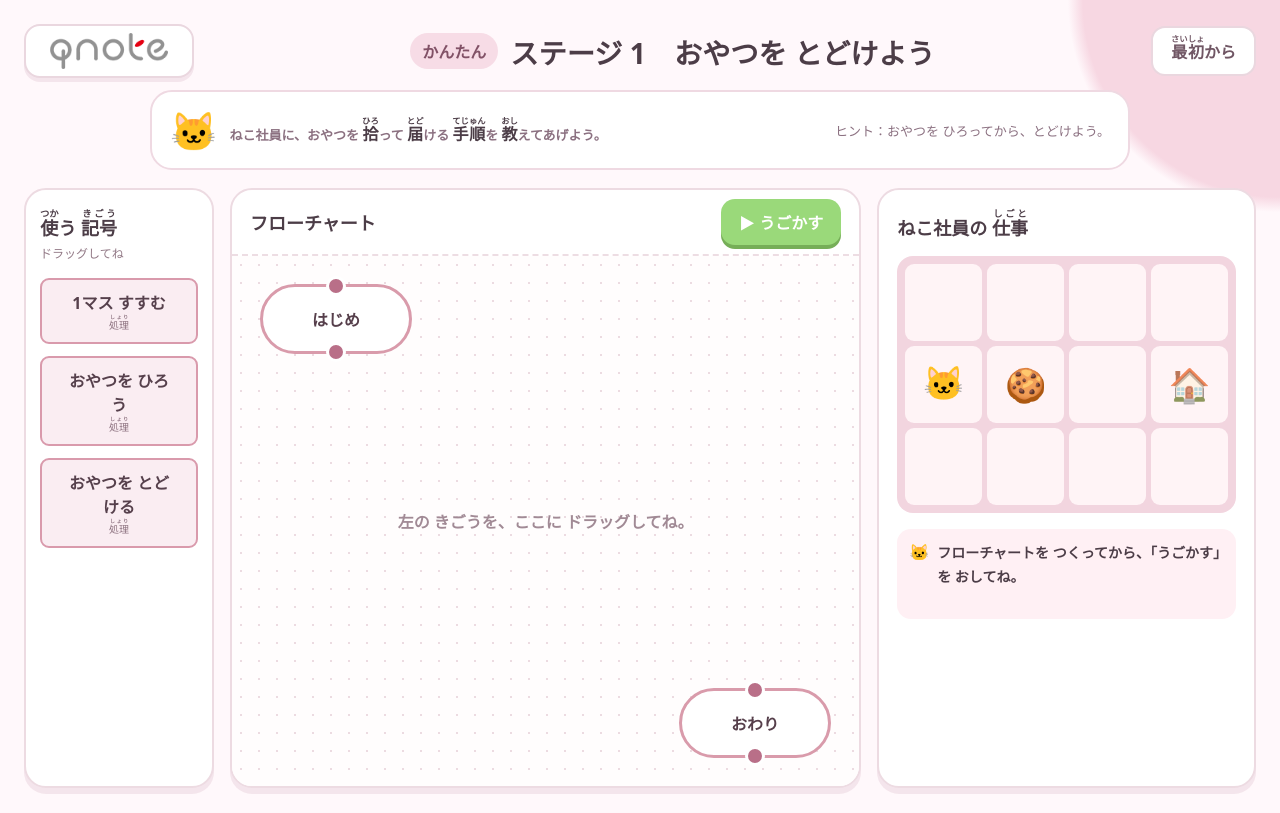
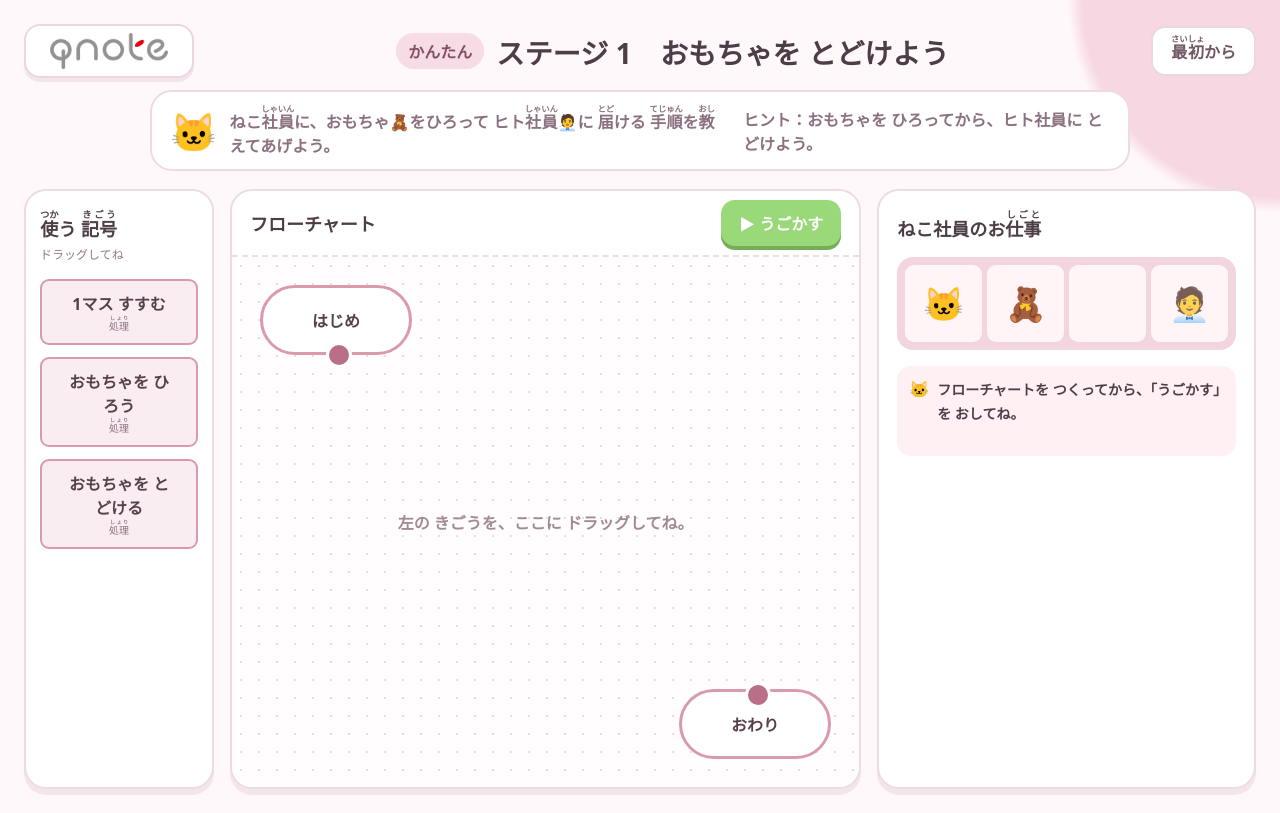
Before and after one commit to yuka-okaniwa/neko-flowchart, a React (Vite) app: page / in a window 1280 px wide. Built offline with nearby package versions, Linux system fonts and the light colour scheme.

Commit message:
ステージ１完成

```diff
--- a/src/App.tsx
+++ b/src/App.tsx
@@ -10,11 +10,11 @@ const NODE_WIDTH = 152
 const NODE_HEIGHT = 70
 
 const actionLabels: Record<Action, string> = {
-  start: 'はじめ', end: 'おわり', move: '1マス すすむ', pickUp: 'おやつを ひろう', deliver: 'おやつを とどける',
+  start: 'はじめ', end: 'おわり', move: '1マス すすむ', pickUp: 'おもちゃを ひろう', deliver: 'おもちゃを とどける',
 }
 
 function freshRunState(): RunState {
-  return { cat: { ...stage.start }, hasSnack: false, status: 'idle', message: 'フローチャートを つくってから、「うごかす」を おしてね。' }
+  return { cat: { ...stage.start }, hasToy: false, status: 'idle', message: 'フローチャートを つくってから、「うごかす」を おしてね。' }
 }
 
 function makeId(action: Action) {
@@ -28,7 +28,9 @@ export default function App() {
   const [runState, setRunState] = useState<RunState>(freshRunState)
   const [dragging, setDragging] = useState<{ id: string; offsetX: number; offsetY: number } | null>(null)
   const [newAction, setNewAction] = useState<Action | null>(null)
+  const [newActionPreview, setNewActionPreview] = useState<{ x: number; y: number } | null>(null)
   const [connecting, setConnecting] = useState<string | null>(null)
+  const [connectionPreview, setConnectionPreview] = useState<{ x: number; y: number } | null>(null)
   const canvasRef = useRef<HTMLDivElement>(null)
 
   function initialNodes(): FlowNode[] {
@@ -52,9 +54,12 @@ export default function App() {
 
   useEffect(() => {
     function onMove(event: PointerEvent) {
-      if (!dragging || !canvasRef.current) return
-      const point = canvasPoint(event)
-      setNodes((current) => current.map((node) => node.id === dragging.id ? { ...node, x: point.x - dragging.offsetX, y: point.y - dragging.offsetY } : node))
+      if (dragging && canvasRef.current) {
+        const point = canvasPoint(event)
+        setNodes((current) => current.map((node) => node.id === dragging.id ? { ...node, x: point.x - dragging.offsetX, y: point.y - dragging.offsetY } : node))
+      }
+      if (newAction) setNewActionPreview({ x: event.clientX, y: event.clientY })
+      if (connecting && canvasRef.current) setConnectionPreview(canvasPoint(event))
     }
     function onUp(event: PointerEvent) {
       if (newAction && canvasRef.current) {
@@ -71,7 +76,7 @@ export default function App() {
           setEdges((current) => [...current, { id: `${connecting}-${target}`, from: connecting, to: target }])
         }
       }
-      setDragging(null); setNewAction(null); setConnecting(null)
+      setDragging(null); setNewAction(null); setNewActionPreview(null); setConnecting(null); setConnectionPreview(null)
     }
     window.addEventListener('pointermove', onMove)
     window.addEventListener('pointerup', onUp)
@@ -114,18 +119,19 @@ export default function App() {
   return (
     <main className="app-shell">
       <header className="topbar"><div className="logo"><img src="/images/company-logo.png" alt="会社ロゴ" /></div><div className="stage-title"><span className="difficulty">{stage.difficulty}</span><h1>ステージ 1　{stage.title}</h1></div><button className="reset-button" onClick={reset}><ruby>最初<rt>さいしょ</rt></ruby>から</button></header>
-      <section className="intro"><div className="cat-portrait">🐱</div><p>{stage.description.map((part, index) => part.ruby ? <ruby key={index}>{part.text}<rt>{part.ruby}</rt></ruby> : <span key={index}>{part.text}</span>)}</p><span>ヒント：おやつを ひろってから、とどけよう。</span></section>
+      <section className="intro"><div className="cat-portrait">🐱</div><p className="stage-description">{stage.description.map((part, index) => part.ruby ? <ruby key={index}>{part.text}<rt>{part.ruby}</rt></ruby> : <span className="stage-description" key={index}>{part.text}</span>)}</p><span>ヒント：おもちゃを ひろってから、ヒト社員に とどけよう。</span></section>
       <div className="game-layout">
-        <aside className="palette panel"><h2><ruby>使<rt>つか</rt></ruby>う <ruby>記号<rt>きごう</rt></ruby></h2><p>ドラッグしてね</p>{stage.availableActions.map((action) => <button key={action} className={`palette-node ${action}`} onPointerDown={(event) => { event.preventDefault(); setNewAction(action) }}>{actionLabels[action]}<small><ruby>処理<rt>しょり</rt></ruby></small></button>)}</aside>
-        <section className="editor panel"><div className="editor-heading"><h2>フローチャート</h2><button className="run-button" onClick={runFlow} disabled={runState.status === 'running'}>▶ うごかす</button></div><div ref={canvasRef} className="canvas">
-          <svg className="edge-layer" aria-label="やじるしを さわると けせます">{edges.map((edge) => { const from = nodes.find((node) => node.id === edge.from); const to = nodes.find((node) => node.id === edge.to); if (!from || !to) return null; const x1 = from.x + NODE_WIDTH / 2; const y1 = from.y + NODE_HEIGHT; const x2 = to.x + NODE_WIDTH / 2; const y2 = to.y; return <g key={edge.id}><line className="edge-hit-area" x1={x1} y1={y1} x2={x2} y2={y2} onPointerDown={(event) => { event.stopPropagation(); deleteEdge(edge.id) }} /><line className="edge-visible" x1={x1} y1={y1} x2={x2} y2={y2} markerEnd="url(#arrow)" /></g> })}<defs><marker id="arrow" markerWidth="8" markerHeight="8" refX="7" refY="4" orient="auto"><path d="M0,0 L8,4 L0,8 Z" /></marker></defs></svg>
-          {nodes.map((node) => <div key={node.id} className={`flow-node ${node.action} ${invalidIds.includes(node.id) ? 'invalid' : ''}`} style={{ left: node.x, top: node.y }} onPointerDown={(event) => { if ((event.target as HTMLElement).classList.contains('connector') || (event.target as HTMLElement).classList.contains('delete-node')) return; event.preventDefault(); setDragging({ id: node.id, offsetX: event.nativeEvent.offsetX, offsetY: event.nativeEvent.offsetY }) }}>{node.action !== 'start' && node.action !== 'end' && <button className="delete-node" aria-label={`${actionLabels[node.action]}を けす`} onPointerDown={(event) => { event.stopPropagation(); deleteNode(node.id) }} />}<span className="connector input" data-input-id={node.id} title="ここへつなぐ" />{actionLabels[node.action]}<span className="connector output" onPointerDown={(event) => { event.stopPropagation(); event.preventDefault(); setConnecting(node.id) }} title="ここからつなぐ" /></div>)}
+        <aside className="palette panel"><h2><ruby>使<rt>つか</rt></ruby>う <ruby>記号<rt>きごう</rt></ruby></h2><p>ドラッグしてね</p>{stage.availableActions.map((action) => <button key={action} className={`palette-node ${action}`} onPointerDown={(event) => { event.preventDefault(); setNewAction(action); setNewActionPreview({ x: event.clientX, y: event.clientY }) }}>{actionLabels[action]}<small><ruby>処理<rt>しょり</rt></ruby></small></button>)}</aside>
+        <section className="editor panel"><div className="editor-heading"><h2>フローチャート</h2><div className="editor-actions">{edges.length > 0 && <p className="arrow-help">やじるしを タッチすると けせるよ</p>}<button className="run-button" onClick={runFlow} disabled={runState.status === 'running'}>▶ うごかす</button></div></div><div ref={canvasRef} className="canvas">
+          <svg className="edge-layer" aria-label="やじるしを さわると けせます">{edges.map((edge) => { const from = nodes.find((node) => node.id === edge.from); const to = nodes.find((node) => node.id === edge.to); if (!from || !to) return null; const x1 = from.x + NODE_WIDTH / 2; const y1 = from.y + NODE_HEIGHT; const x2 = to.x + NODE_WIDTH / 2; const y2 = to.y; return <g key={edge.id}><line className="edge-hit-area" x1={x1} y1={y1} x2={x2} y2={y2} onPointerDown={(event) => { event.stopPropagation(); deleteEdge(edge.id) }} /><line className="edge-visible" x1={x1} y1={y1} x2={x2} y2={y2} markerEnd="url(#arrow)" /></g> })}{connecting && connectionPreview && (() => { const from = nodes.find((node) => node.id === connecting); return from && <line className="edge-preview" x1={from.x + NODE_WIDTH / 2} y1={from.y + NODE_HEIGHT} x2={connectionPreview.x} y2={connectionPreview.y} markerEnd="url(#arrow-preview)" /> })()}<defs><marker id="arrow" markerWidth="8" markerHeight="8" refX="7" refY="4" orient="auto"><path d="M0,0 L8,4 L0,8 Z" /></marker><marker id="arrow-preview" markerWidth="8" markerHeight="8" refX="7" refY="4" orient="auto"><path d="M0,0 L8,4 L0,8 Z" /></marker></defs></svg>
+          {nodes.map((node) => <div key={node.id} className={`flow-node ${node.action} ${invalidIds.includes(node.id) ? 'invalid' : ''}`} style={{ left: node.x, top: node.y }} onPointerDown={(event) => { if ((event.target as HTMLElement).classList.contains('connector') || (event.target as HTMLElement).classList.contains('delete-node')) return; event.preventDefault(); setDragging({ id: node.id, offsetX: event.nativeEvent.offsetX, offsetY: event.nativeEvent.offsetY }) }}>{node.action !== 'start' && node.action !== 'end' && <button className="delete-node" aria-label={`${actionLabels[node.action]}を けす`} onPointerDown={(event) => { event.stopPropagation(); deleteNode(node.id) }} />}{node.action !== 'start' && <span className="connector input" data-input-id={node.id} title="ここへつなぐ" />}{actionLabels[node.action]}{node.action !== 'end' && <span className="connector output" onPointerDown={(event) => { event.stopPropagation(); event.preventDefault(); setConnecting(node.id); setConnectionPreview(canvasPoint(event)) }} title="ここからつなぐ" />}</div>)}
           {connecting && <div className="connection-hint">つなぎたい きごうの ● まで ドラッグ！</div>}
           {nodes.every((node) => node.action === 'start' || node.action === 'end') && <div className="empty-canvas">左の きごうを、ここに ドラッグしてね。</div>}
         </div></section>
-        <section className="board panel"><h2>ねこ社員の <ruby>仕事<rt>しごと</rt></ruby></h2><div className="grid" style={{ gridTemplateColumns: `repeat(${stage.grid.columns}, 1fr)` }}>{Array.from({ length: stage.grid.columns * stage.grid.rows }, (_, index) => { const x = index % stage.grid.columns; const y = Math.floor(index / stage.grid.columns); const catHere = runState.cat.x === x && runState.cat.y === y; const snackHere = stage.snack.x === x && stage.snack.y === y && !runState.hasSnack; const targetHere = stage.delivery.x === x && stage.delivery.y === y; return <div key={index} className="cell">{targetHere && <span className="target">🏠</span>}{snackHere && <span className="snack">🍪</span>}{catHere && <span className={`cat ${runState.status === 'success' ? 'happy' : ''}`}>🐱</span>}</div> })}</div><div className={`speech ${runState.status}`}><span>🐱</span><p>{runState.message}</p></div></section>
+        <section className="board panel"><h2>ねこ社員のお<ruby>仕事<rt>しごと</rt></ruby></h2><div className="grid" style={{ gridTemplateColumns: `repeat(${stage.grid.columns}, 1fr)` }}>{Array.from({ length: stage.grid.columns }, (_, x) => { const y = stage.start.y; const catHere = runState.cat.x === x && runState.cat.y === y; const toyHere = stage.toy.x === x && stage.toy.y === y && !runState.hasToy; const targetHere = stage.delivery.x === x && stage.delivery.y === y; return <div key={x} className={`cell ${catHere && toyHere ? 'cat-with-toy' : ''}`}>{targetHere && <span className="target">🧑‍💼</span>}{toyHere && <span className="toy">🧸</span>}{catHere && <span className={`cat ${runState.status === 'success' ? 'happy' : runState.status === 'error' ? 'confused' : ''}`}>🐱</span>}</div> })}</div><div className={`speech ${runState.status}`}><span>🐱</span><p>{runState.message}</p></div></section>
       </div>
-      {runState.status === 'success' && <div className="success-overlay"><div><span>🎉</span><h2>クリア！ おめでとう！</h2><p>ねこ社員が おやつを とどけられたよ。</p><button onClick={reset}>もういちど あそぶ</button></div></div>}
+      {newAction && newActionPreview && <div className={`flow-node drag-preview ${newAction}`} style={{ left: newActionPreview.x, top: newActionPreview.y }}>{actionLabels[newAction]}</div>}
+      {runState.status === 'success' && <div className="success-overlay"><div><span>🎉</span><h2>クリア！ おめでとう！</h2><p>ねこ社員が おもちゃを とどけられたよ。</p><button onClick={reset}>もういちど あそぶ</button></div></div>}
     </main>
   )
 }
--- a/src/stages/stage-1.ts
+++ b/src/stages/stage-1.ts
@@ -1,13 +1,16 @@
 import type { StageDefinition } from '../types'
 
 export const stage1: StageDefinition = {
-  id: 'snack-delivery',
-  title: 'おやつを とどけよう',
+  id: 'toy-delivery',
+  title: 'おもちゃを とどけよう',
   difficulty: 'かんたん',
   description: [
-    { text: 'ねこ社員に、おやつを ' },
-    { text: '拾', ruby: 'ひろ' },
-    { text: 'って ' },
+    { text: 'ねこ' },
+    { text: '社員', ruby: 'しゃいん' },
+    { text: 'に、おもちゃ🧸をひろって ' },
+    { text: 'ヒト' },
+    { text: '社員', ruby: 'しゃいん' },
+    { text: '🧑‍💼に ' },
     { text: '届', ruby: 'とど' },
     { text: 'ける ' },
     { text: '手順', ruby: 'てじゅん' },
@@ -18,7 +21,7 @@ export const stage1: StageDefinition = {
   // 開始・終了は編集領域に固定で用意する。ここには何度でも追加できる処理だけを置く。
   availableActions: ['move', 'pickUp', 'deliver'],
   start: { x: 0, y: 1 },
-  snack: { x: 1, y: 1 },
+  toy: { x: 1, y: 1 },
   delivery: { x: 3, y: 1 },
   grid: { columns: 4, rows: 3 },
 }
--- a/src/styles.css
+++ b/src/styles.css
@@ -108,12 +108,15 @@ button {
 }
 .intro p {
   margin: 0;
+  color: #8b7080;
   font-weight: 700;
+  font-size: 16px;
 }
 .intro span {
   margin-left: auto;
   color: #8b7080;
-  font-size: 13px;
+  font-weight: 700;
+  font-size: 16px;
 }
 .cat-portrait {
   font-size: 38px;
@@ -184,6 +187,17 @@ button {
   padding: 0 18px;
   border-bottom: 2px dashed #eddde3;
 }
+.editor-actions {
+  display: flex;
+  align-items: center;
+  gap: 14px;
+}
+.arrow-help {
+  margin: 0;
+  color: #8b7080;
+  font-size: 12px;
+  font-weight: 700;
+}
 .canvas {
   position: relative;
   min-height: 530px;
@@ -203,7 +217,7 @@ button {
   pointer-events: none;
 }
 .edge-visible {
-  stroke: #b86f88;
+  stroke: #76ae58;
   stroke-width: 4;
   pointer-events: none;
 }
@@ -213,8 +227,14 @@ button {
   pointer-events: stroke;
   cursor: pointer;
 }
+.edge-preview {
+  pointer-events: none;
+  stroke: #76ae58;
+  stroke-width: 4;
+  stroke-dasharray: 8 5;
+}
 .edge-layer marker path {
-  fill: #b86f88;
+  fill: #76ae58;
 }
 .flow-node {
   position: absolute;
@@ -243,6 +263,15 @@ button {
   border-color: #e85252;
   box-shadow: 0 0 0 4px #ffd4d4;
 }
+
+.drag-preview {
+  position: fixed;
+  z-index: 20;
+  pointer-events: none;
+  opacity: 0.85;
+  transform: translate(-50%, -50%) rotate(-2deg);
+}
+
 .delete-node {
   position: absolute;
   z-index: 3;
@@ -275,19 +304,27 @@ button {
 .connector {
   position: absolute;
   z-index: 2;
-  width: 20px;
-  height: 20px;
-  left: calc(50% - 10px);
-  border: 3px solid white;
-  border-radius: 50%;
-  background: #b96f88;
+  width: 44px;
+  height: 44px;
+  left: calc(50% - 22px);
   touch-action: none;
 }
 .connector.input {
-  top: -11px;
+  top: -22px;
 }
 .connector.output {
-  bottom: -11px;
+  bottom: -22px;
+}
+.connector::before {
+  position: absolute;
+  top: 12px;
+  left: 12px;
+  width: 20px;
+  height: 20px;
+  content: '';
+  background: #b96f88;
+  border: 3px solid white;
+  border-radius: 50%;
 }
 .empty-canvas,
 .connection-hint {
@@ -328,19 +365,39 @@ button {
   font-size: clamp(20px, 2.6vw, 37px);
 }
 .cat {
+  position: absolute;
+  top: 50%;
+  left: 50%;
   z-index: 2;
-  transform: translateY(-2px);
+  transform: translate(-50%, -50%);
   transition: transform 0.35s ease;
 }
 .cat.happy {
   animation: bounce 0.45s infinite alternate;
 }
+
+.cat.confused {
+  animation: wobble 0.2s ease-in-out 5;
+}
 .target {
   position: absolute;
+  top: 50%;
+  left: 50%;
   opacity: 0.8;
+  transform: translate(-50%, -50%);
 }
-.snack {
+.toy {
+  position: absolute;
+  top: 50%;
+  left: 50%;
   z-index: 1;
+  transform: translate(-50%, -50%);
+}
+.cat-with-toy .toy {
+  top: 30%;
+}
+.cat-with-toy .cat {
+  top: 70%;
 }
 .speech {
   display: flex;
@@ -393,8 +450,22 @@ button {
   background: #d87a98;
 }
 @keyframes bounce {
+  from {
+    transform: translate(-50%, -50%);
+  }
   to {
-    transform: translateY(-12px) rotate(7deg);
+    transform: translate(-50%, calc(-50% - 12px)) rotate(7deg);
+  }
+}
+
+@keyframes wobble {
+  0%,
+  100% {
+    transform: translate(calc(-50% - 8px), -50%) rotate(-8deg);
+  }
+
+  50% {
+    transform: translate(calc(-50% + 8px), -50%) rotate(8deg);
   }
 }
 @media (max-width: 1050px) {
@@ -409,3 +480,7 @@ button {
     display: none;
   }
 }
+.stage-description{
+  font-size: 16px;
+  color: #4c3d47;
+}
--- a/src/types.ts
+++ b/src/types.ts
@@ -25,14 +25,14 @@ export type StageDefinition = {
   description: StageTextPart[]
   availableActions: Action[]
   start: { x: number; y: number }
-  snack: { x: number; y: number }
+  toy: { x: number; y: number }
   delivery: { x: number; y: number }
   grid: { columns: number; rows: number }
 }
 
 export type RunState = {
   cat: { x: number; y: number }
-  hasSnack: boolean
+  hasToy: boolean
   status: 'idle' | 'running' | 'success' | 'error'
   message: string
 }
```
Also changed, not shown: src/flow-engine.ts (+12 -7 lines), 1 other file (tests, documents, lock files or other folders).
